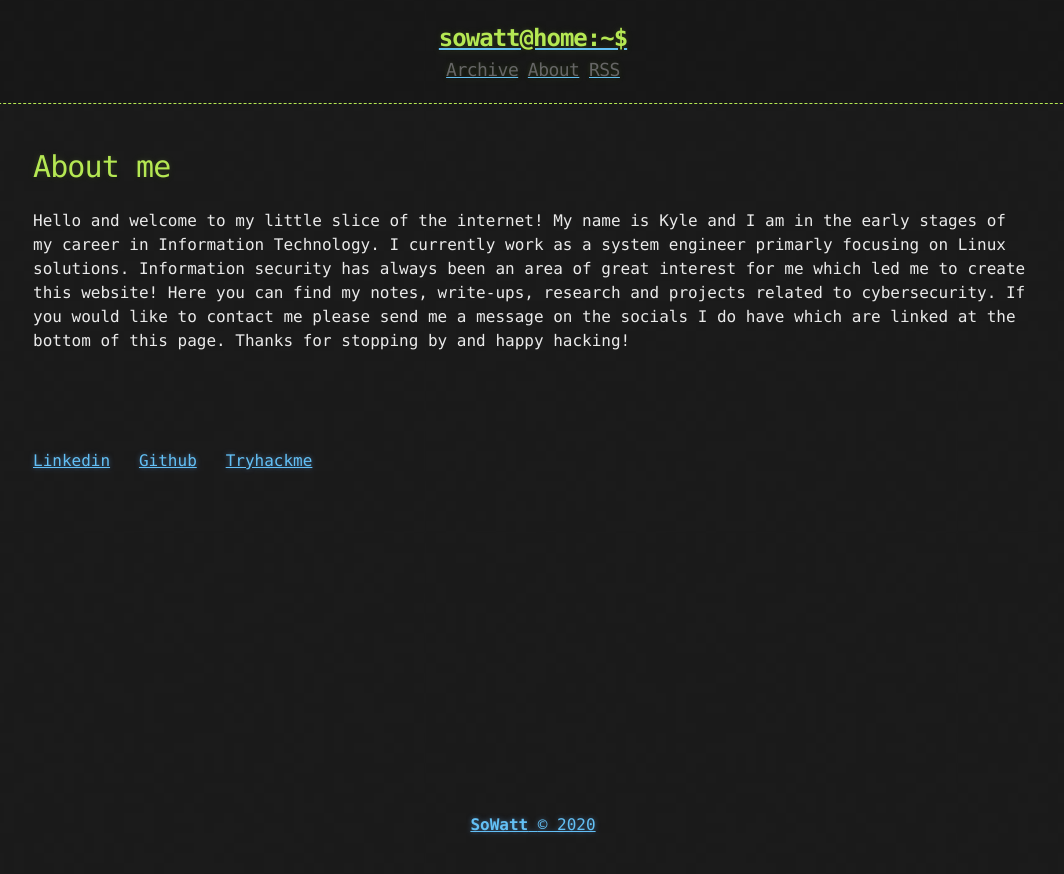
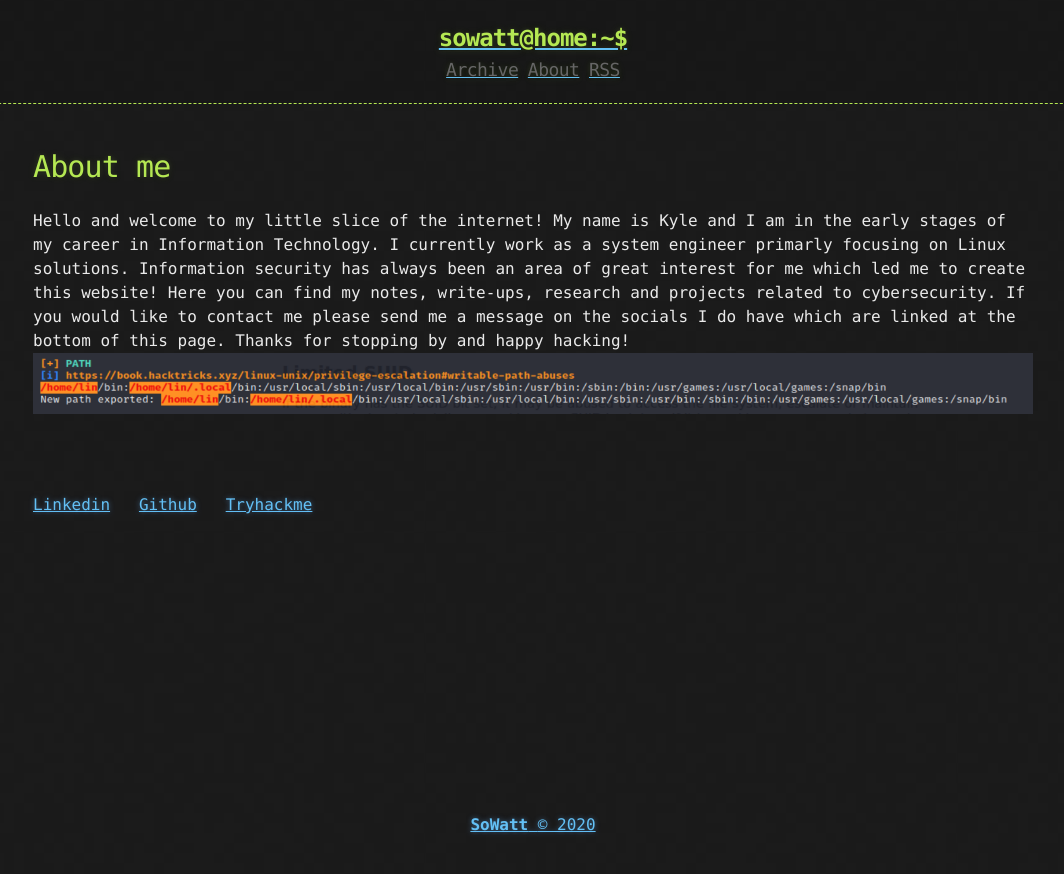
Before and after one commit to soWatt/soWatt.github.io, a Jekyll site: the page built from about.md, in a window 1280 px wide. Shown: the top 874 px of the page, without its empty margins (107-1171 px from the left). Built offline with Jekyll 4.4.1, drawn with Linux system fonts in a browser that asks for light colours.

Commit message:
Update about.md

```diff
--- a/about.md
+++ b/about.md
@@ -7,6 +7,7 @@ title: About
 
 Hello and welcome to my little slice of the internet! My name is Kyle and I am in the early stages of my career in Information Technology. I currently work as a system engineer primarly focusing on Linux solutions. Information security has always been an area of great interest for me which led me to create this website! Here you can find my notes, write-ups, research and projects related to cybersecurity. If you would like to contact me please send me a message on the socials I do have which are linked at the bottom of this page. Thanks for stopping by and happy hacking!
 <br/>
+![](/images/THM_BH12.png)
 <br/>
 <br/>
 <br/>
```
